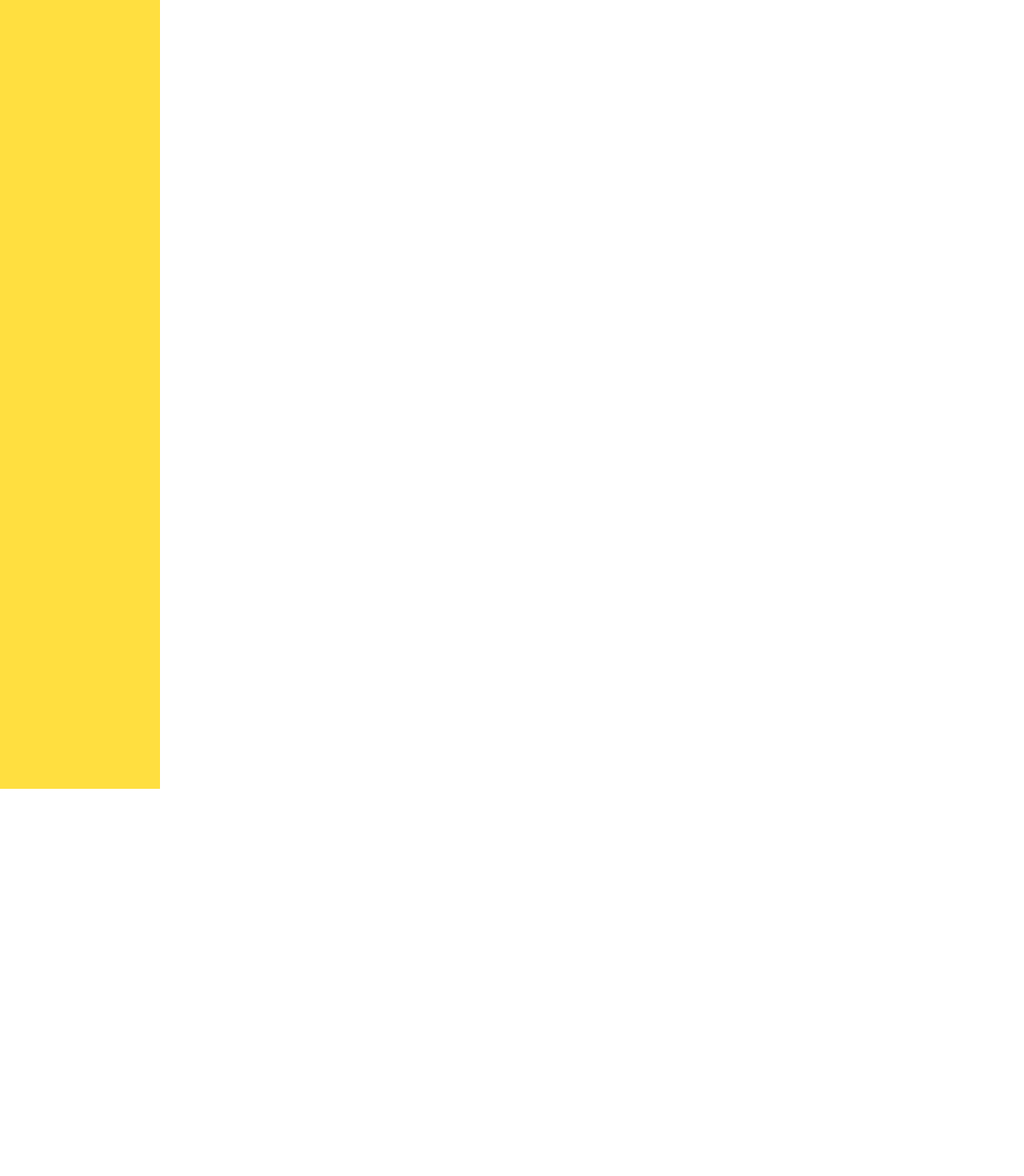
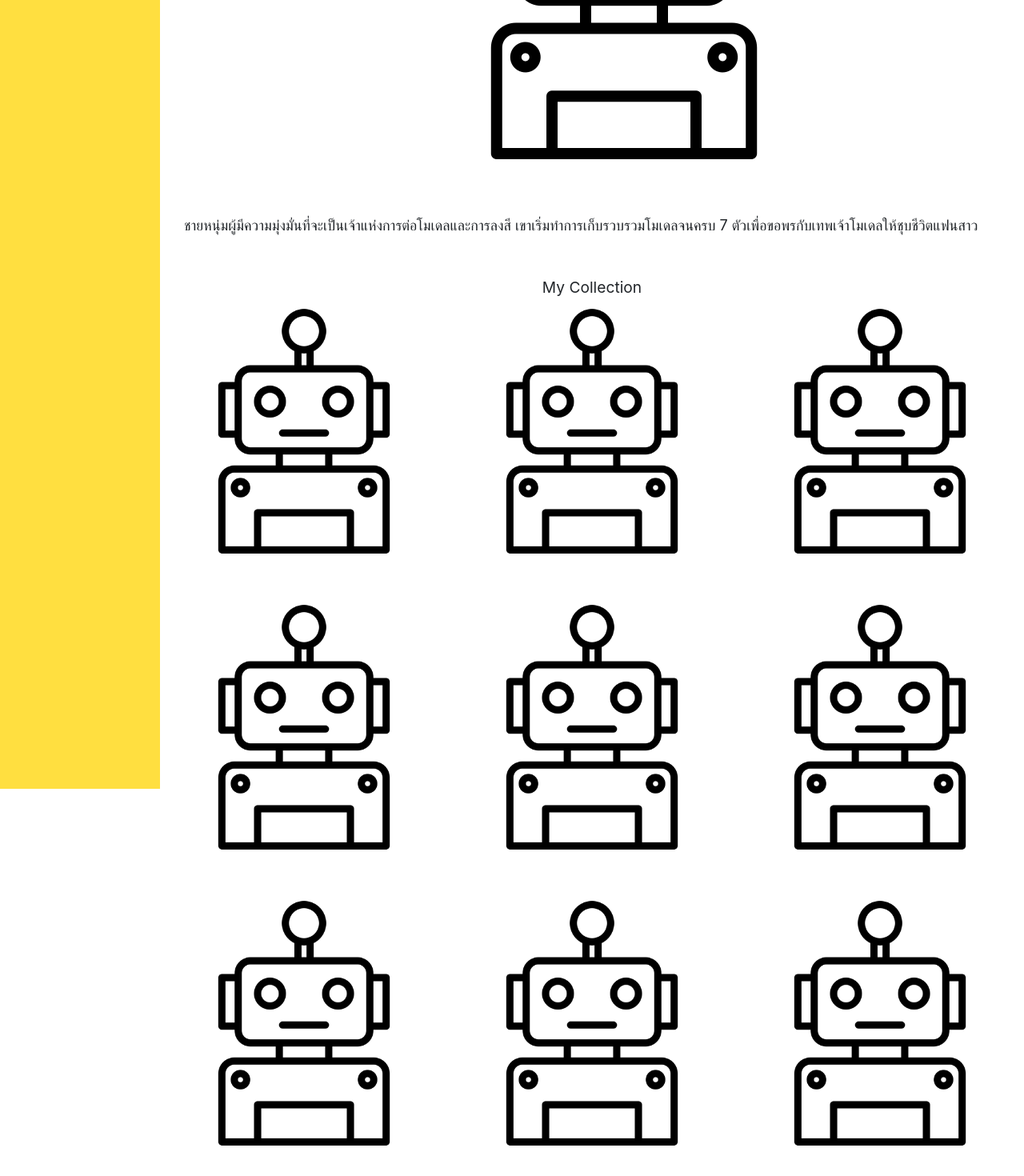
Before and after one commit to ThanakornK/Devcamp8, a React (Create React App) app: page /profile in a window 1280 px wide. Shown: the part 370-1840 px from the top of the page at 80% size. Before the commit the page ends 1356 px from the top, so only its background shows below. Built offline with nearby package versions, Linux system fonts and the light colour scheme.

Commit message:
Create Profile Page

```diff
--- a/src/App.js
+++ b/src/App.js
@@ -8,25 +8,50 @@ import Sidebar from './component/Sidebar';
 import MainLib from './pages/MainLib';
 import MainStore from './pages/MainStore';
 import MainHelp from './pages/MainHelp';
+import Login from './pages/Login';
+import Register from './pages/Register';
+import UserProfile from './pages/UserProfile';
 
 import { BrowserRouter, Switch, Route } from 'react-router-dom';
 import { Container, Row , Col} from 'react-bootstrap';
 
 class App extends Component {
+  // constructor(){
+  //   super();
+  //   this.state = {login:false}
+  // }
+
+  // _login = (bool)=>{
+  //   this.setState({
+  //     login: bool
+  //   });
+  // }
+
   render() {
     return (
       <BrowserRouter>
         <Menu />
         <Container fluid="true">
           <Row noGutters >
-            <Col sm={1.5}><Sidebar /></Col>
+            <Col sm={1.5}>
+
+            {/* <button onClick={this._login.bind(null, true)}>show</button> */}
+
+              {/* { this.state.login && ( */}
+              <Sidebar />
+              {/* )} */}
+
+              </Col>
             <Col sm>
               <Switch>
                 <Route path='/store' component={MainStore} />
                 <Route path='/help' component={MainHelp} />
                 <Route path='/library' component={MainLib} />
                 <Route path='/owned' component={MainLib} />
-                <Route exact path='/library' component={MainLib} />
+                <Route path='/register' component={Register}/>
+                <Route path='/login' component={Login} />
+                <Route path='/profile' component={UserProfile}/>
+                <Route exact path='/' component={MainLib} />
               </Switch>
             </Col>
           </Row>
--- /dev/null
+++ b/src/pages/Login.js
@@ -0,0 +1,29 @@
+import { render } from '@testing-library/react';
+import React, { Component } from 'react';
+import './../styles/Login.css';
+
+export default class Login extends React.Component {
+
+
+        render(){
+            function signIn(){
+                global.isLoggedIn = 1;
+                alert("Login "+global.isLoggedIn)
+         }
+            return (
+            <form className="form">
+                    <label>Sign In</label>
+                    <br/>
+                <div class="form-group">
+                    <label for="inputEmail">Email</label>
+                    <input type="email" class="form-control" id="inputEmail" aria-describedby="emailHelp" placeholder="Enter email"/>
+                </div>
+                <div class="form-group">
+                    <label for="inputPassword">Password</label>
+                    <input type="password" class="form-control" id="inputPassword" placeholder="Password"/>
+                </div>
+                <button type="submit" class="btn btn-primary" onClick={signIn}>Sign In</button>
+            </form>
+            )
+        }
+}
--- /dev/null
+++ b/src/pages/Register.js
@@ -0,0 +1,29 @@
+import React from 'react'
+
+export default class Register extends React.Component {
+    render(){
+    return (
+        <form className="form">
+                <label>Register</label>
+                <br/>
+            <div class="form-group">
+                <label for="inputEmail">Email</label>
+                <input type="email" class="form-control" id="inputEmail" aria-describedby="emailHelp" placeholder="Enter email"/>
+            </div>
+            <div class="form-group">
+                <label for="inputUserName">UserName</label>
+                <input type="userName" class="form-control" id="inputUserName" placeholder="Enter User Name"/>
+            </div>
+            <div class="form-group">
+                <label for="inputPassword">Password</label>
+                <input type="password" class="form-control" id="inputPassword" placeholder="Password"/>
+            </div>
+            <div class="form-group">
+                <label for="inputPassword2">Confirm Password</label>
+                <input type="password" class="form-control" id="inputPassword2" placeholder="Confirm Password"/>
+            </div>
+            <button type="submit" class="btn btn-primary">Register</button>
+        </form>
+    )
+    }
+}
--- /dev/null
+++ b/src/pages/UserProfile.js
@@ -0,0 +1,64 @@
+import React from 'react';
+import './../styles/UserProfile.css';
+
+export default class UserProfile extends React.Component {
+    render () {
+        return (
+            <div>
+                <img src="./images/guest_profile.png" className="profileImg"></img>
+                <div className="description">ชายหนุ่มผู้มีความมุ่งมั่นที่จะเป็นเจ้าแห่งการต่อโมเดลและการลงสี เขาเริ่มทำการเก็บรวบรวมโมเดลจนครบ 7 ตัวเพื่อขอพรกับเทพเจ้าโมเดลให้ชุบชีวิตแฟนสาว</div>
+                <div className="collectionHeader">My Collection</div>
+
+                <div class="card-group">
+  <div class="card" className="col-sm-4">
+    <img class="card-img-top" src="./images/guest_profile.png" alt="Card image cap"/>
+    <div class="card-body">
+    </div>
+  </div>
+  <div class="card" className="col-sm-4">
+    <img class="card-img-top" src="./images/guest_profile.png" alt="Card image cap"/>
+    <div class="card-body">
+    </div>
+  </div>
+  <div class="card" className="col-sm-4">
+    <img class="card-img-top" src="./images/guest_profile.png" alt="Card image cap"/>
+    <div class="card-body">
+    </div>
+  </div>
+  <div class="card" className="col-sm-4">
+    <img class="card-img-top" src="./images/guest_profile.png" alt="Card image cap"/>
+    <div class="card-body">
+    </div>
+  </div>
+  <div class="card" className="col-sm-4">
+    <img class="card-img-top" src="./images/guest_profile.png" alt="Card image cap"/>
+    <div class="card-body">
+    </div>
+  </div>
+  <div class="card" className="col-sm-4">
+    <img class="card-img-top" src="./images/guest_profile.png" alt="Card image cap"/>
+    <div class="card-body">
+    </div>
+  </div>
+  <div class="card" className="col-sm-4">
+    <img class="card-img-top" src="./images/guest_profile.png" alt="Card image cap"/>
+    <div class="card-body">
+    </div>
+  </div>
+  <div class="card" className="col-sm-4">
+    <img class="card-img-top" src="./images/guest_profile.png" alt="Card image cap"/>
+    <div class="card-body">
+    </div>
+  </div>
+  <div class="card" className="col-sm-4">
+    <img class="card-img-top" src="./images/guest_profile.png" alt="Card image cap"/>
+    <div class="card-body">
+    </div>
+  </div>
+
+</div>
+
+            </div>
+        )
+    }
+}
--- /dev/null
+++ b/src/styles/Login.css
@@ -0,0 +1,11 @@
+.form{
+    align-items: center;
+    font-size: large;
+    padding-left: 500px;
+    padding-top: 20px;
+    align-content: center;
+}
+
+.form-control{
+    width: 200px;
+}
--- /dev/null
+++ b/src/styles/UserProfile.css
@@ -0,0 +1,17 @@
+.profileImg{
+    padding-left: 30%;
+}
+
+.description{
+    font-size: large;
+    padding-top: 50px;
+    padding-left: 30px;
+    display:block;
+
+}
+
+.collectionHeader{
+    font-size: larger;
+    text-align: center;
+    padding-top: 50px;
+}
```
Also changed, not shown: 2 other files (tests, documents, lock files or other folders).
